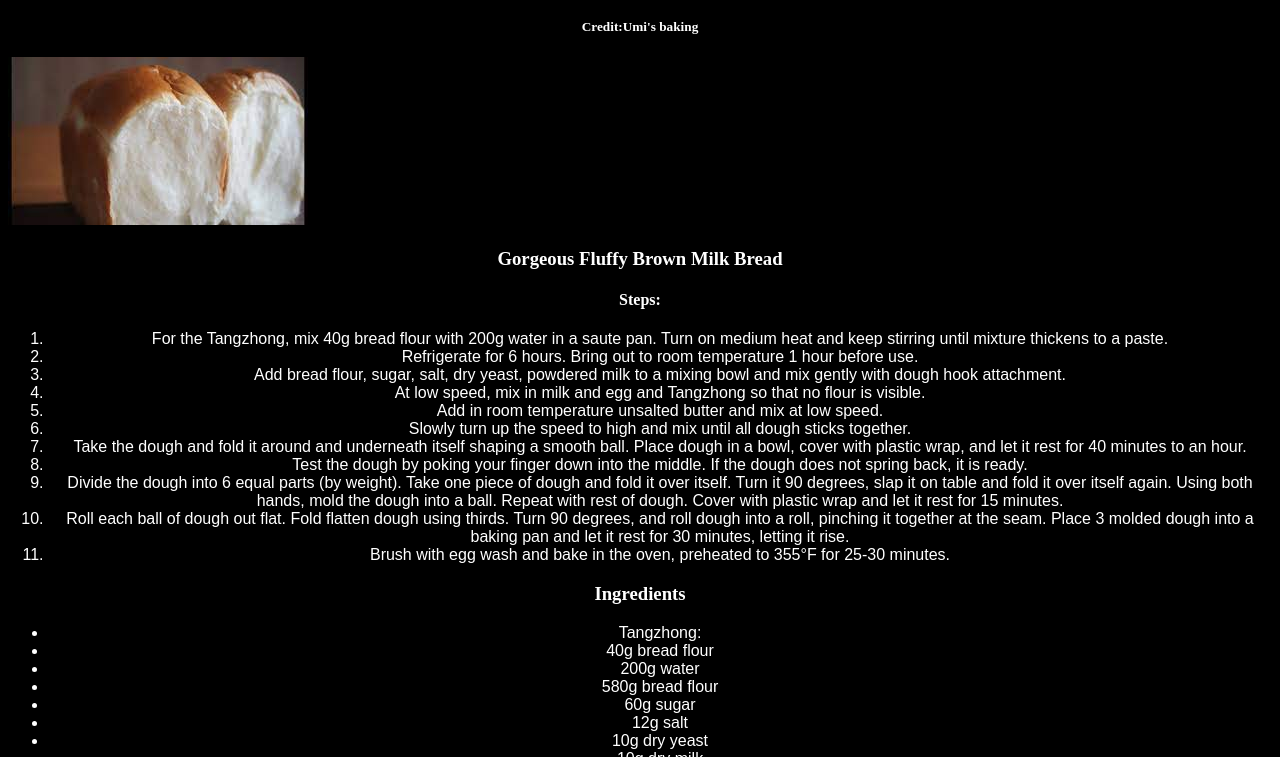
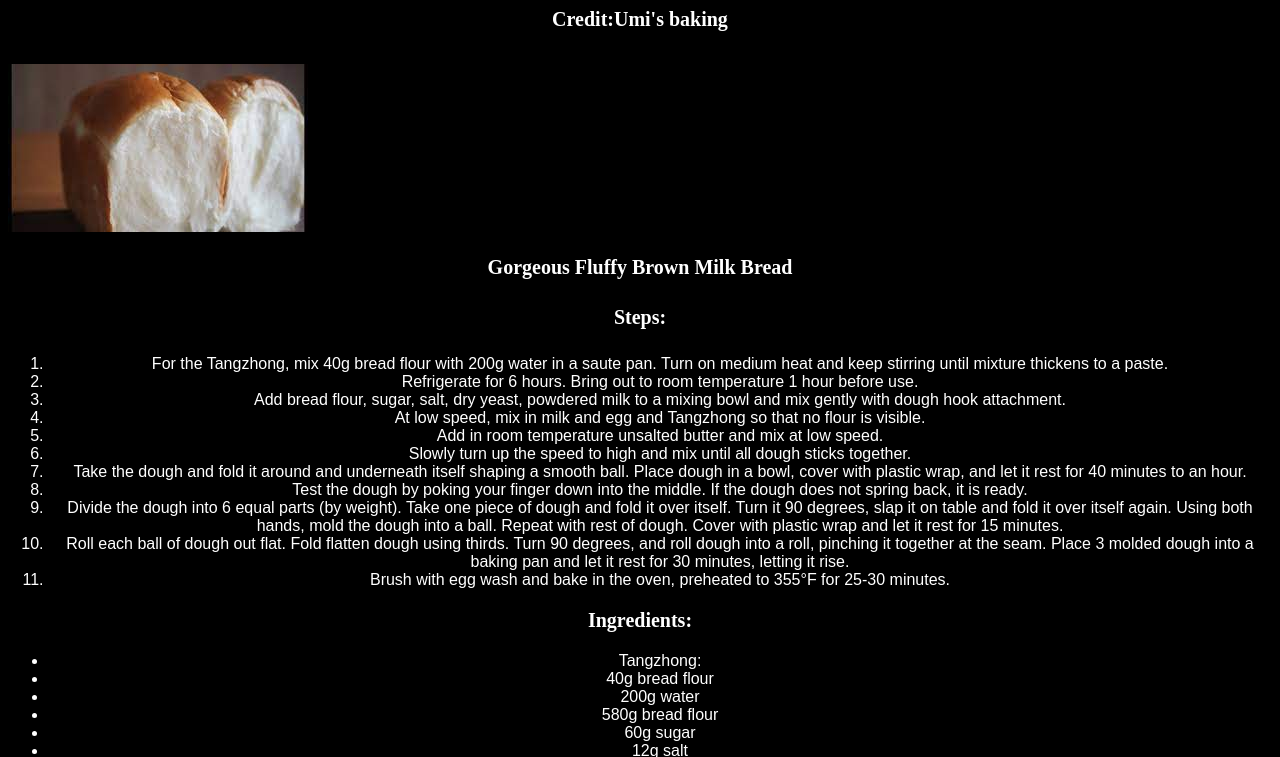
Before and after one commit to Sylvanus4296/odin-recipes, a plain HTML site: page recipes/tangzhong.html in a window 1280 px wide. Shown: the part 105-862 px from the top of the page. Drawn offline with Linux system fonts and the light colour scheme.

Commit message:
fixed text side and added <:> after steps

```diff
--- a/css/styles.css
+++ b/css/styles.css
@@ -12,6 +12,7 @@
 
 .text.important {
     font-family: 'Times New Roman',serif;
+    font-size: 20px;
 
 }
 
--- a/recipes/tangzhong.html
+++ b/recipes/tangzhong.html
@@ -24,7 +24,7 @@
                     <li>Roll each ball of dough out flat. Fold flatten dough using thirds. Turn 90 degrees, and roll dough into a roll, pinching it together at the seam. Place 3 molded dough into a baking pan and let it rest for 30 minutes, letting it rise.</li>
                     <li>Brush with egg wash and bake in the oven, preheated to 355°F for 25-30 minutes.</li>
                 </ol></p>
-            <H3 class="text important"><strong>Ingredients</strong></H3>
+            <H3 class="text important"><strong>Ingredients:</strong></H3>
                 <P><ul class="text">
                     <li>Tangzhong:</li>
                     <li>40g  bread flour</li>
```
Also changed, not shown: recipes/bb-pancakes.html (+1 -1 lines).
